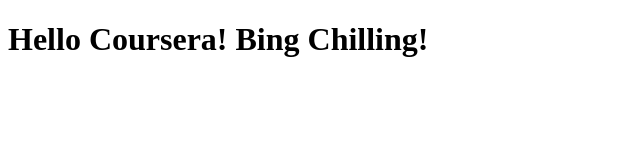
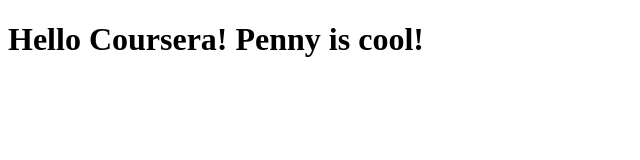
Before and after one commit to KaiStewart2019/coursera-test, a plain HTML site: page site/index.html in a window 1280 px wide. Shown: the whole page, without its empty margins (0-640 px from the left). Drawn offline with Linux system fonts and the light colour scheme.

Commit message:
New change.

```diff
--- a/site/index.html
+++ b/site/index.html
@@ -4,6 +4,6 @@
 	<title>Hello Coursera!</title>
 </head>
 <body>
-<h1>Hello Coursera! Bing Chilling!</h1>
+<h1>Hello Coursera! Penny is cool!</h1>
 </body>
 </html>
```
